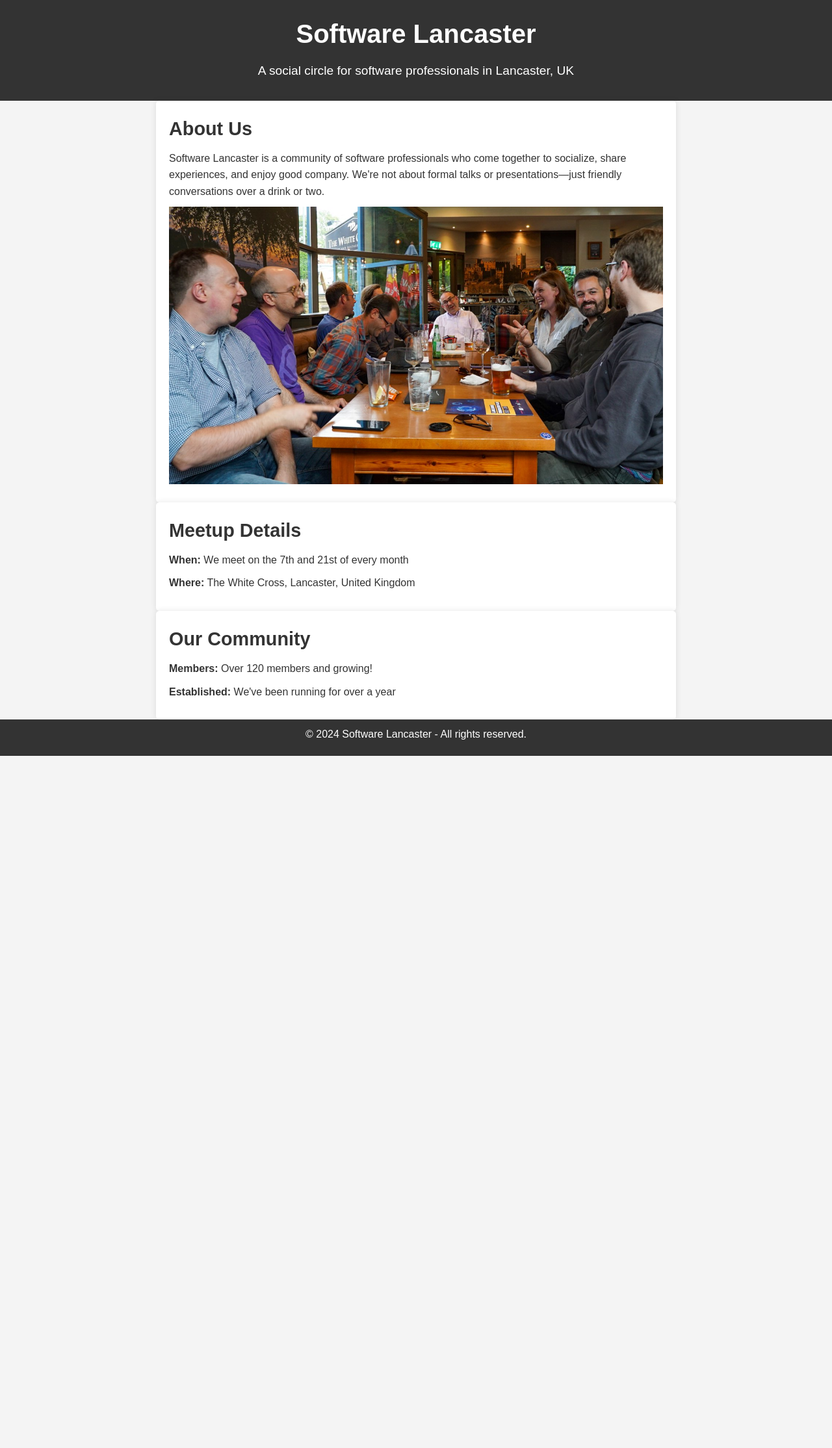
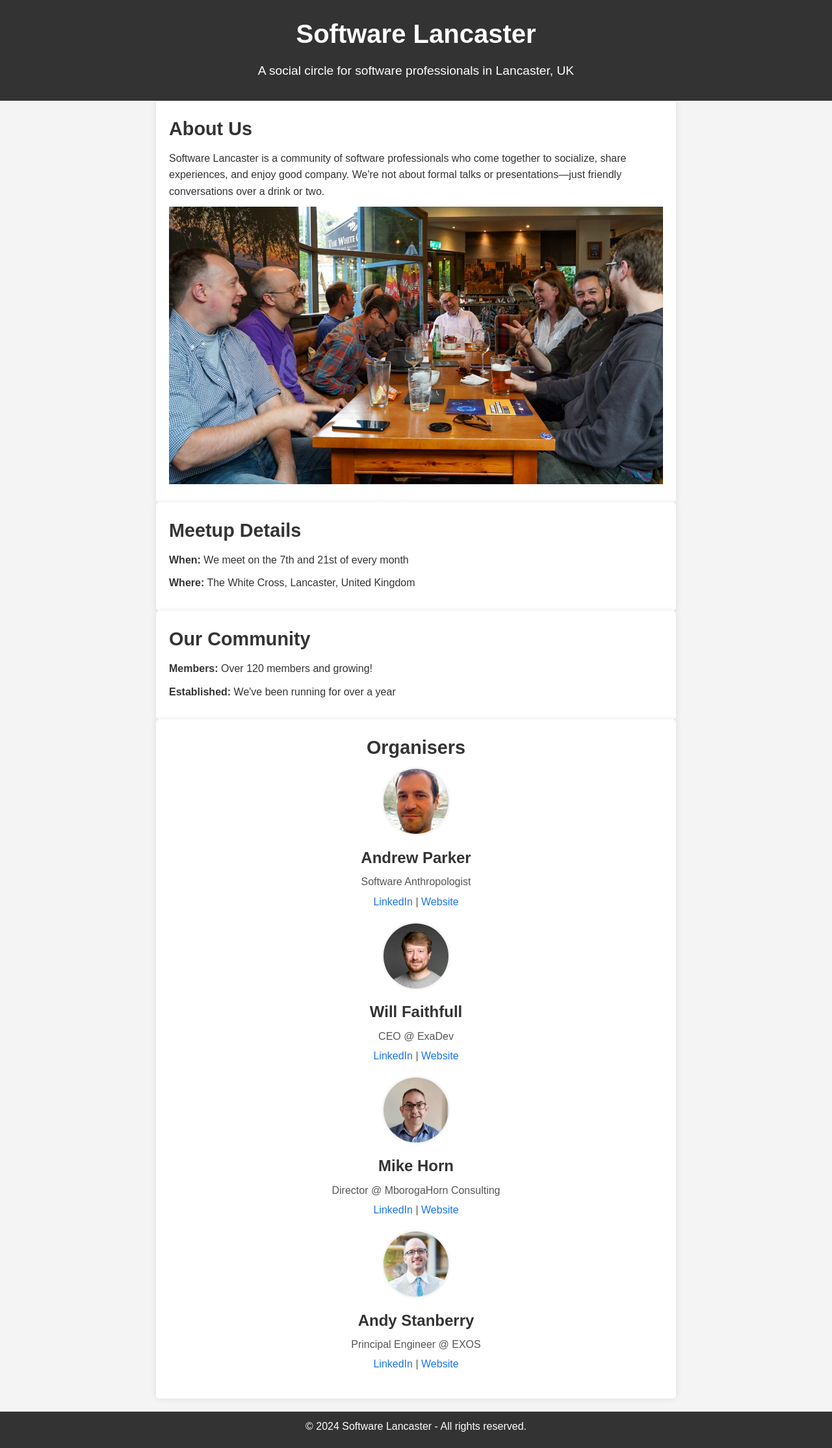
Before and after one commit to zaphod42/swlancaster, a Jekyll site: the page index.html, which Jekyll copies as it is, in a window 1280 px wide. Shown: the whole page at 65% size. Built offline with Jekyll 4.4.1, drawn with Linux system fonts in a browser that asks for light colours; before the commit the page ends 1163 px from its top, so only the background shows below that.

Commit message:
feat: Organisers / profile section

```diff
--- a/assets/styles.css
+++ b/assets/styles.css
@@ -77,4 +77,76 @@ img {
     p {
         font-size: 0.9rem;
     }
+
+    .organiser h3 {
+        font-size: 1.3rem;
+    }
+
+    .organiser p {
+        font-size: 0.9rem;
+    }
+
+    .profile-picture {
+        width: 80px;  /* Responsive width */
+        height: 80px; /* Responsive height */
+    }
 }
+
+.organisers {
+    max-width: 800px;
+    margin: 0 auto;
+    padding: 20px;
+    background-color: #fff;
+    border-radius: 5px;
+    box-shadow: 0 0 10px rgba(0, 0, 0, 0.1);
+    margin-bottom: 20px;
+}
+
+.organisers h2 {
+    font-size: 1.8rem;
+    margin-bottom: 10px;
+    color: #333;
+    text-align: center;
+}
+
+.organiser {
+    margin-bottom: 20px;
+    text-align: center;
+}
+
+.organiser h3 {
+    font-size: 1.5rem;
+    margin-bottom: 5px;
+    color: #333;
+}
+
+.organiser p {
+    font-size: 1rem;
+    margin-bottom: 5px;
+    color: #555;
+}
+
+.organiser a {
+    color: #1a73e8;
+    text-decoration: none;
+    transition: color 0.3s;
+}
+
+.organiser a:hover {
+    color: #0056b3;
+}
+
+
+.profile-picture {
+    width: 100px; /* Change to your desired width */
+    height: 100px; /* Change to your desired height */
+    border-radius: 50%;
+    object-fit: cover;
+    box-shadow: 0 0 5px rgba(0, 0, 0, 0.15);
+    margin-bottom: 10px;
+    transition: transform 0.3s ease;
+}
+
+.profile-picture:hover {
+    transform: scale(1.1); /* Zoom effect on hover */
+}
--- a/index.html
+++ b/index.html
@@ -34,6 +34,48 @@
     <p><strong>Established:</strong> We've been running for over a year</p>
 </section>
 
+<section class="organisers">
+    <h2>Organisers</h2>
+    <div class="organiser">
+        <img src="/swlancaster/assets/img/andrew_parker.jpeg" alt="Andrew Parker" class="profile-picture">
+        <h3>Andrew Parker</h3>
+        <p>Software Anthropologist</p>
+        <p>
+            <a href="https://www.linkedin.com/in/aparker42" target="_blank">LinkedIn</a> |
+            <a href="https://anthropologist.dev" target="_blank">Website</a>
+        </p>
+    </div>
+    <div class="organiser">
+        <img src="/swlancaster/assets/img/will_faithfull.jpeg" alt="Will Faithfull" class="profile-picture">
+        <h3>Will Faithfull</h3>
+        <p>CEO @ ExaDev</p>
+        <p>
+            <a href="https://www.linkedin.com/in/will-faithfull" target="_blank">LinkedIn</a> |
+            <a href="https://exadev.io" target="_blank">Website</a>
+        </p>
+    </div>
+    <div class="organiser">
+        <img src="/swlancaster/assets/img/mike_horn.jpeg" alt="Mike Horn" class="profile-picture">
+        <h3>Mike Horn</h3>
+        <p>Director @ MborogaHorn Consulting</p>
+        <p>
+            <a href="https://www.linkedin.com/in/mikehornlancaster" target="_blank">LinkedIn</a> |
+            <a href="https://www.mborogahorn.com" target="_blank">Website</a>
+        </p>
+    </div>
+    <div class="organiser">
+        <img src="/swlancaster/assets/img/andy_stanberry.jpeg" alt="Andy Stanberry" class="profile-picture">
+        <h3>Andy Stanberry</h3>
+        <p>Principal Engineer @ EXOS</p>
+        <p>
+            <a href="https://www.linkedin.com/in/andystanberry" target="_blank">LinkedIn</a> |
+            <a href="https://www.teamexos.com" target="_blank">Website</a>
+        </p>
+    </div>
+</section>
+
+
+
 <footer>
     <p>© 2024 Software Lancaster - All rights reserved.</p>
 </footer>
```
Also changed, not shown: assets/img/andrew_parker.jpeg (added), assets/img/andy_stanberry.jpeg (added), assets/img/mike_horn.jpeg (added), assets/img/will_faithfull.jpeg (added).
